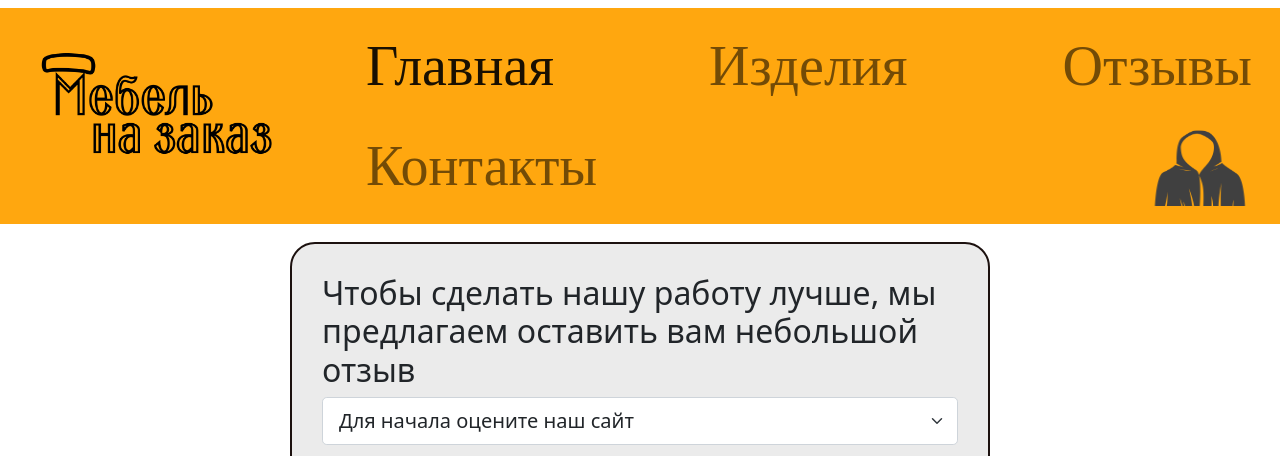
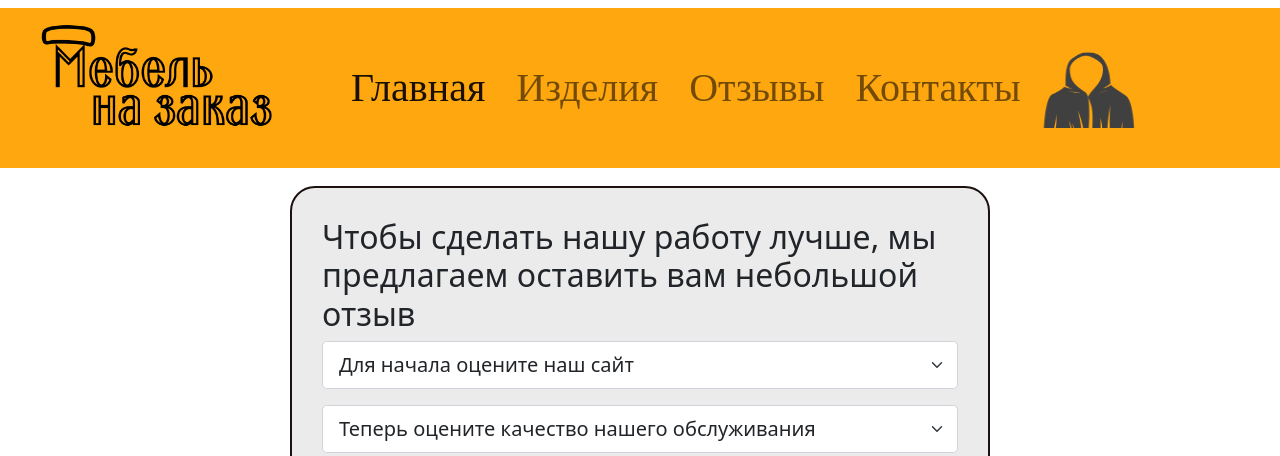
Before and after one commit to VasilisaYashina/mebel_project, a Flask app: page / in a window 1280 px wide. Shown: the top 456 px of the page. Run offline with Flask 2, Linux system fonts and the light colour scheme.

```diff
--- a/mebel-proj/static/css/style2.css
+++ b/mebel-proj/static/css/style2.css
@@ -14,8 +14,8 @@ margin-left: 0px;
 
 .nav-item{
 font-family: "Amazing Grotesk", serif;
-font-size: 350%;
-margin-left: 30px;
+font-size: 250%;
+margin-left: 15px;
 }
 
 .def{
```
